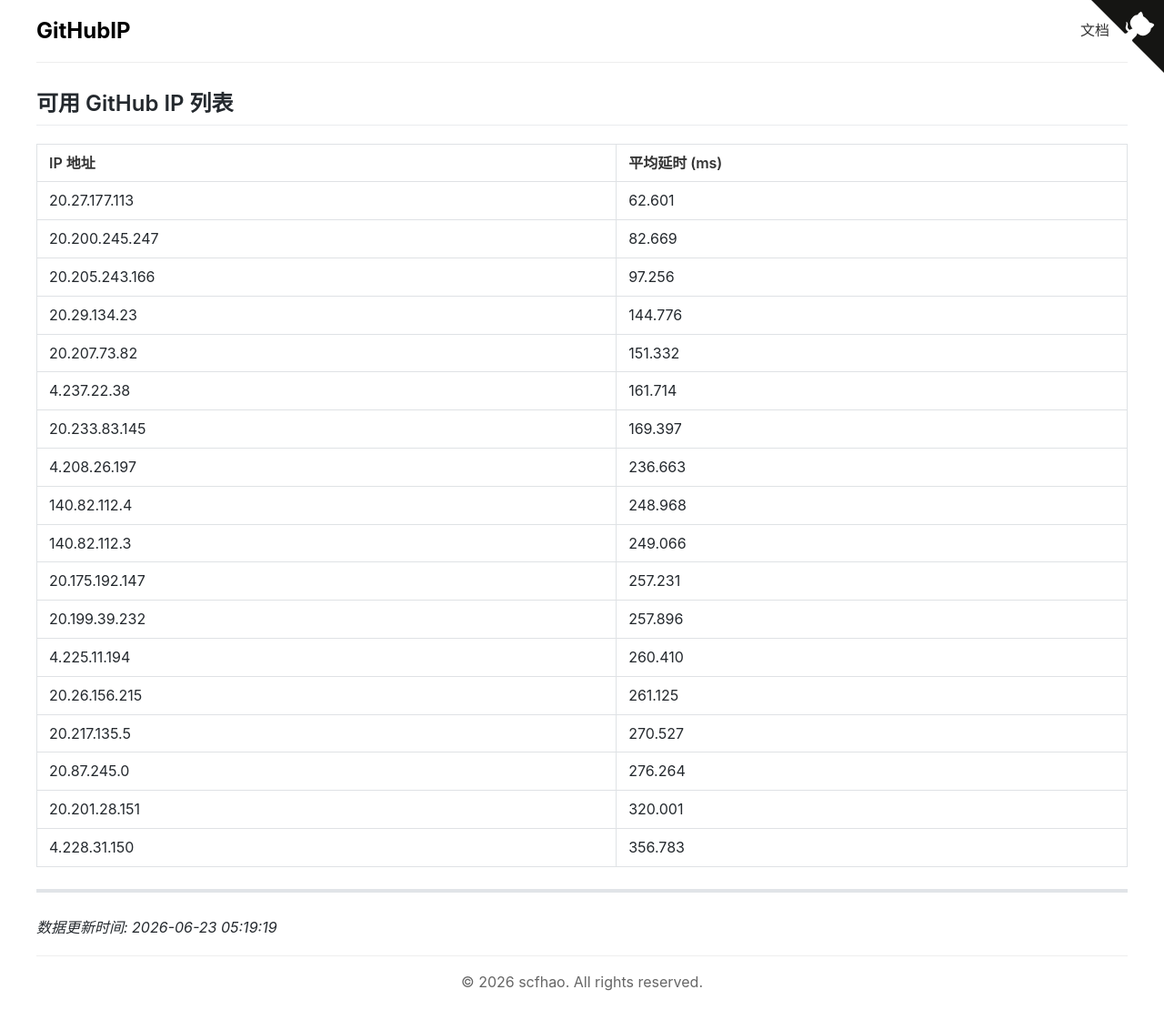
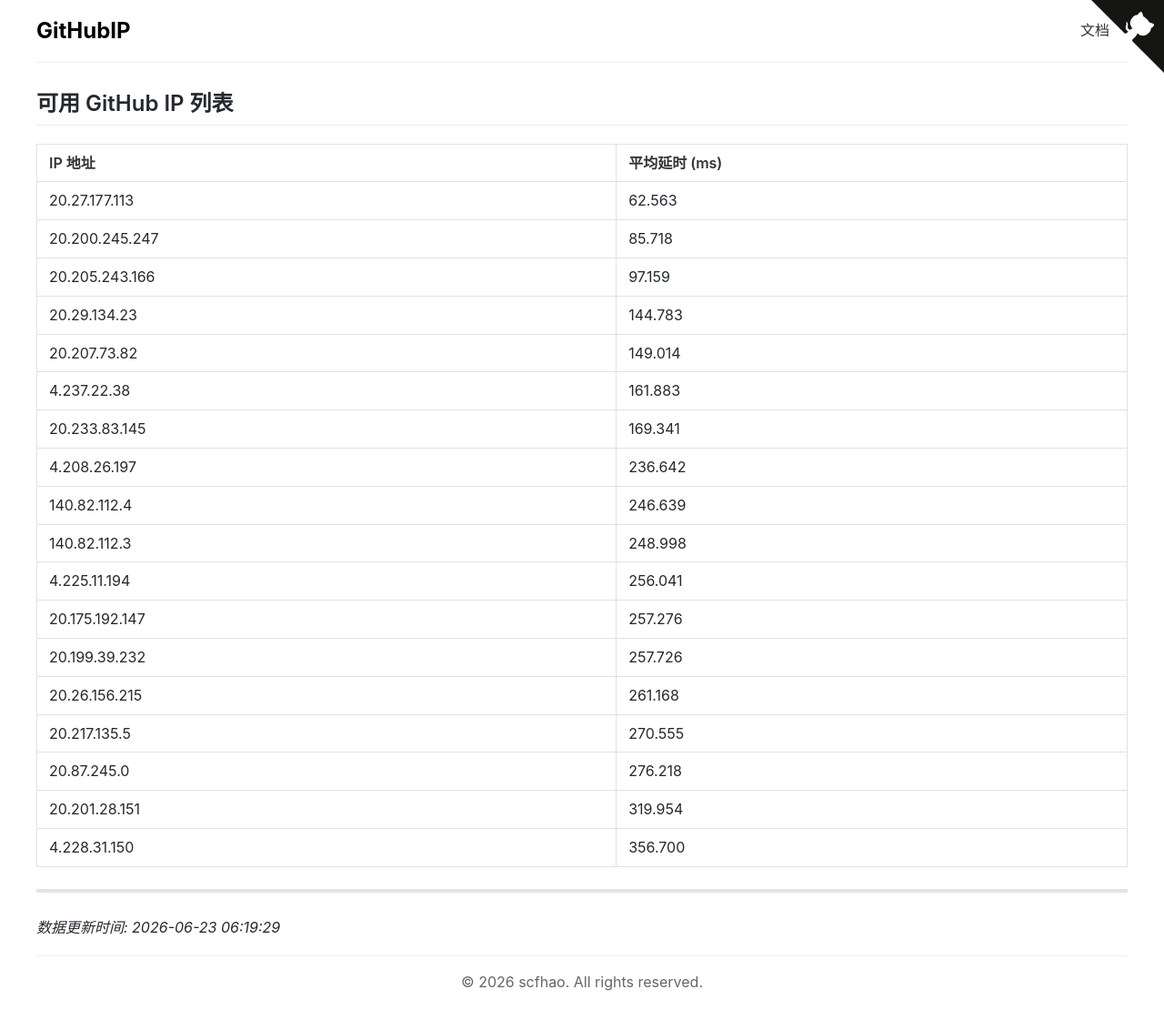
Before and after one commit to scfhao/GitHubIP, a Jekyll site: the page built from index.md, in a window 1280 px wide. Shown: the whole page at 91% size. Built offline with Jekyll 4.4.1, drawn with Linux system fonts in a browser that asks for light colours.

Commit message:
自动脚本执行 - 2026-06-23 06:19:29

```diff
--- a/index.md
+++ b/index.md
@@ -1,32 +1,32 @@
 ---
 layout: home
 title: GitHub IP 列表
-date: 2026-06-23 05:19:19
+date: 2026-06-23 06:19:29
 ---
 
 ## 可用 GitHub IP 列表
 
 | IP 地址 | 平均延时 (ms) |
 |---------|--------------|
-| 20.27.177.113 | 62.601 |
-| 20.200.245.247 | 82.669 |
-| 20.205.243.166 | 97.256 |
-| 20.29.134.23 | 144.776 |
-| 20.207.73.82 | 151.332 |
-| 4.237.22.38 | 161.714 |
-| 20.233.83.145 | 169.397 |
-| 4.208.26.197 | 236.663 |
-| 140.82.112.4 | 248.968 |
-| 140.82.112.3 | 249.066 |
-| 20.175.192.147 | 257.231 |
-| 20.199.39.232 | 257.896 |
-| 4.225.11.194 | 260.410 |
-| 20.26.156.215 | 261.125 |
-| 20.217.135.5 | 270.527 |
-| 20.87.245.0 | 276.264 |
-| 20.201.28.151 | 320.001 |
-| 4.228.31.150 | 356.783 |
+| 20.27.177.113 | 62.563 |
+| 20.200.245.247 | 85.718 |
+| 20.205.243.166 | 97.159 |
+| 20.29.134.23 | 144.783 |
+| 20.207.73.82 | 149.014 |
+| 4.237.22.38 | 161.883 |
+| 20.233.83.145 | 169.341 |
+| 4.208.26.197 | 236.642 |
+| 140.82.112.4 | 246.639 |
+| 140.82.112.3 | 248.998 |
+| 4.225.11.194 | 256.041 |
+| 20.175.192.147 | 257.276 |
+| 20.199.39.232 | 257.726 |
+| 20.26.156.215 | 261.168 |
+| 20.217.135.5 | 270.555 |
+| 20.87.245.0 | 276.218 |
+| 20.201.28.151 | 319.954 |
+| 4.228.31.150 | 356.700 |
 
 ---
 
-*数据更新时间: 2026-06-23 05:19:19*
+*数据更新时间: 2026-06-23 06:19:29*
```
